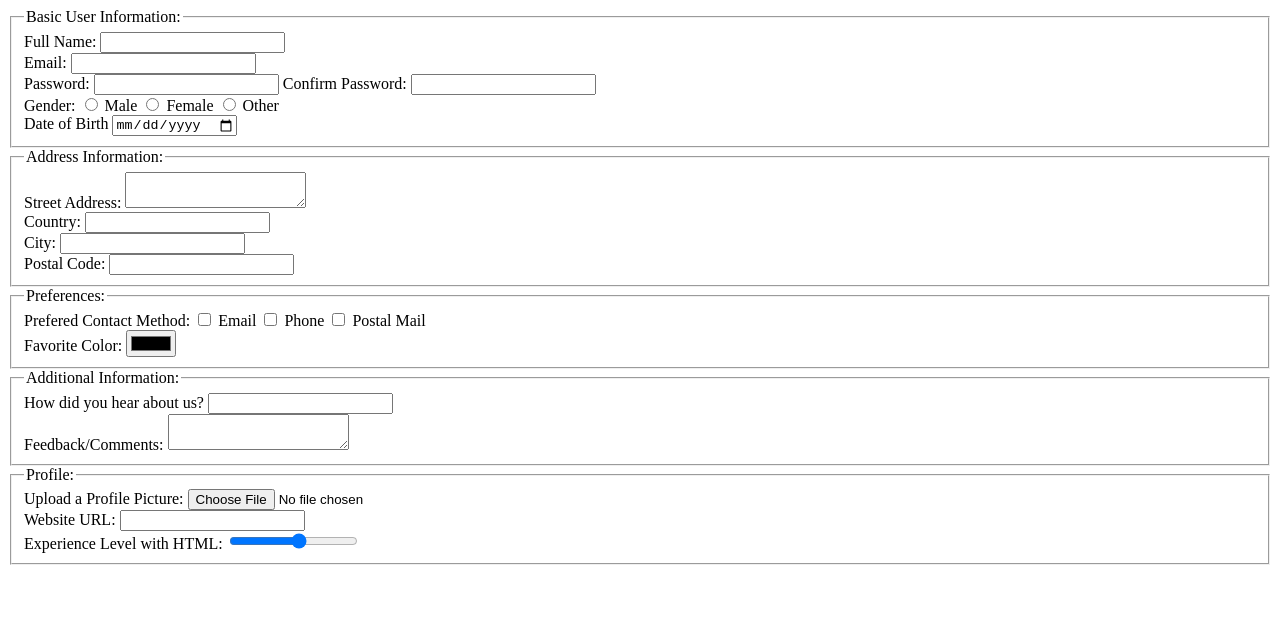
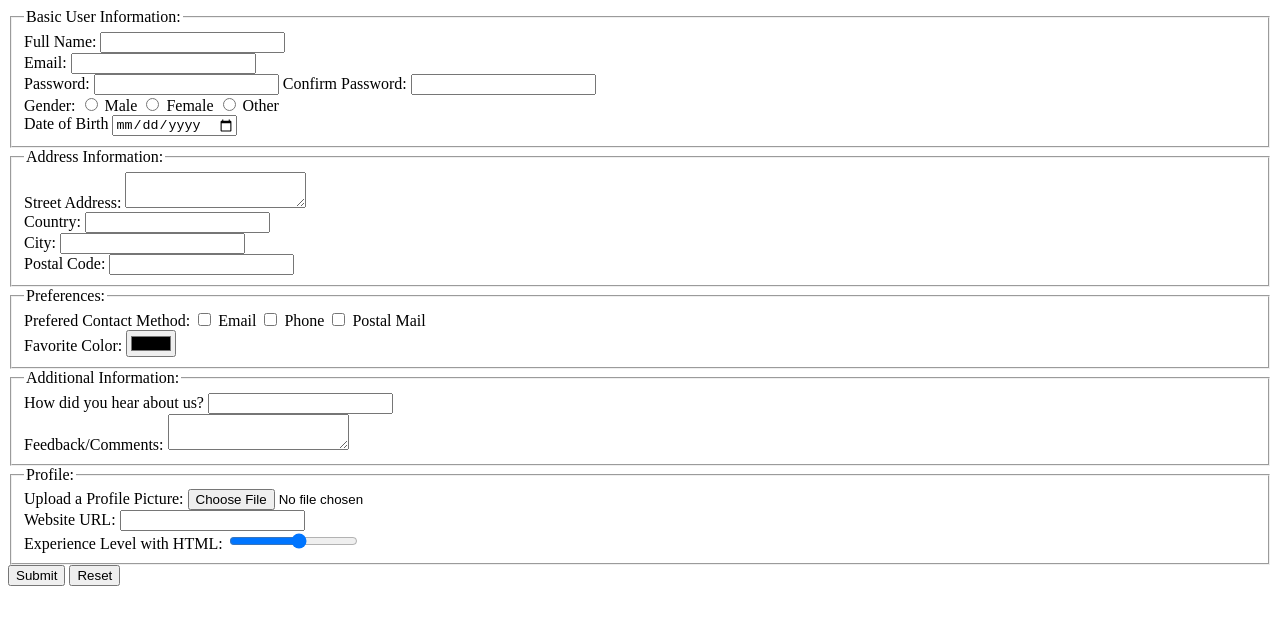
Before and after one commit to daria-1vanova/Tekwill_FE, a plain HTML site: page forms.html in a window 1280 px wide. Drawn offline with Linux system fonts and the light colour scheme.

Commit message:
Added Submit and Reset

```diff
--- a/forms.html
+++ b/forms.html
@@ -76,6 +76,8 @@
                 <label for="level">Experience Level with HTML:</label>
                 <input type="range" id="level" name="level" min="1" max="10">
             </fieldset>
+            <input type="submit" value="Submit">
+            <input type="reset" value="Reset">
         </form>
     </body>
 </html>
```
